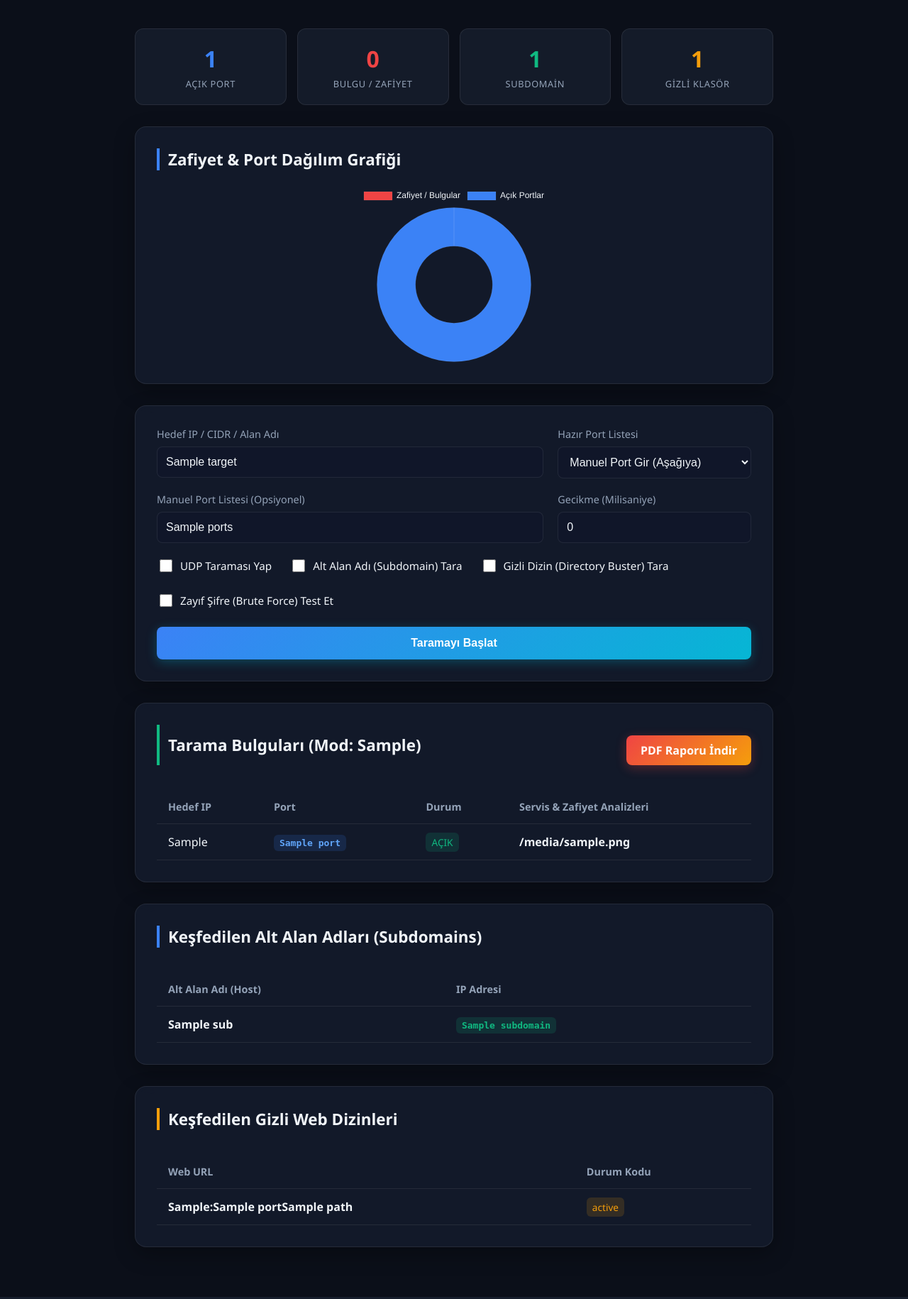
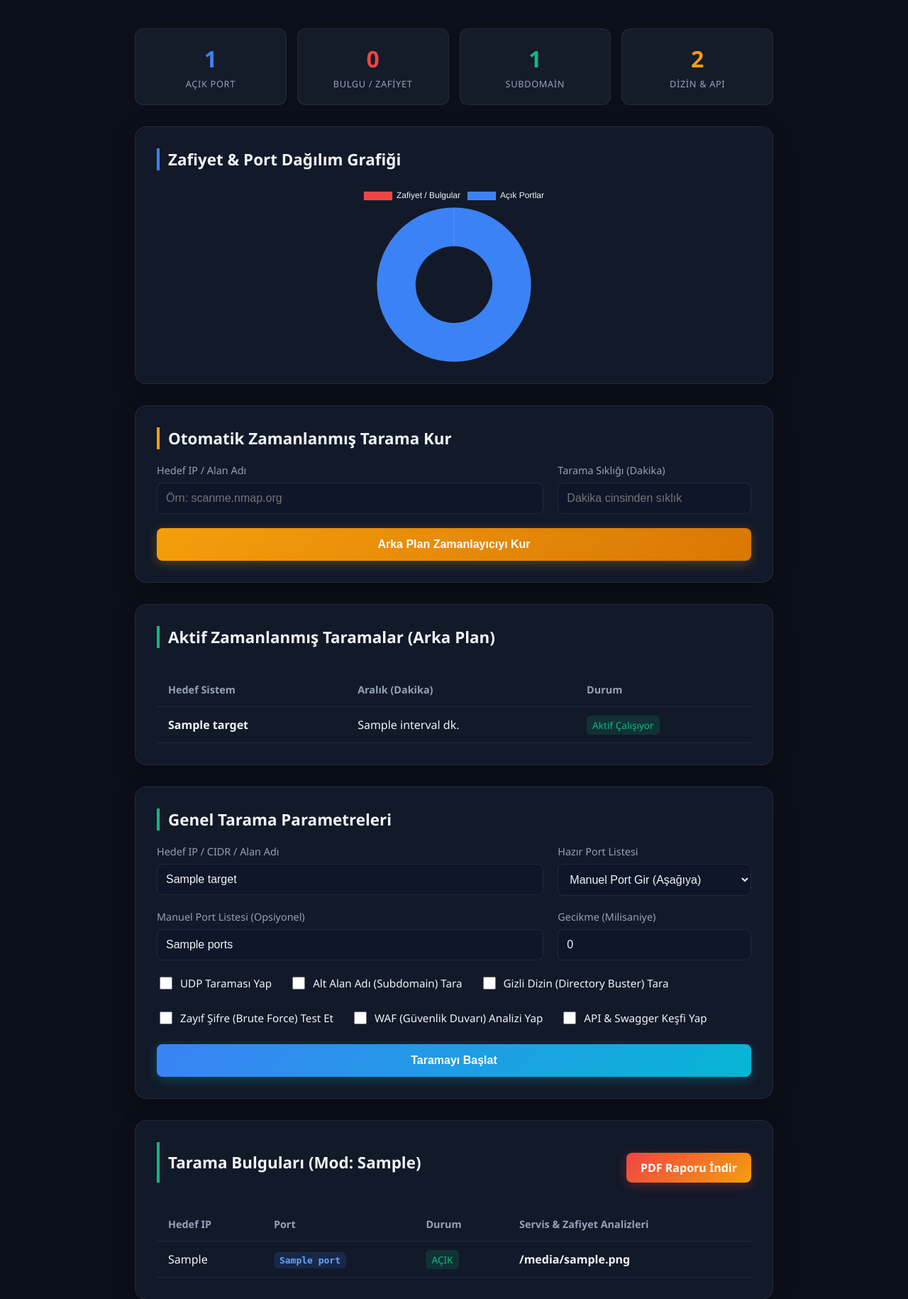
Before and after one commit to Muhammetbilbay/PortShield-Scanner, a FastAPI app: template templates/index.html in a window 1280 px wide. Shown: the part 135-1965 px from the top of the page at 71% size. Run offline with FastAPI, Linux system fonts and the light colour scheme; the template is opened without the code that fills it: most values are stand-ins (such as "Sample title", 1, 10 or a date in 2020).

Commit message:
Add WAF protection detection, Swagger API discovery, and background scheduled scans

```diff
--- a/app.py
+++ b/app.py
@@ -1,4 +1,4 @@
-from fastapi import FastAPI, Request, Form
+from fastapi import FastAPI, Request, Form, BackgroundTasks
 from fastapi.responses import HTMLResponse, StreamingResponse
 from fastapi.templating import Jinja2Templates
 import scanner
@@ -29,7 +29,6 @@ try:
 except Exception:
     pass
 
-
 # Tarama sonuçlarını geçici olarak hafızada saklayan değişken
 last_scan_results = {
     "target": "",
@@ -37,12 +36,37 @@ last_scan_results = {
     "scan_mode": "",
     "results": [],
     "subdomains": [],
-    "directories": []
+    "directories": [],
+    "apis": []
 }
+
+# Zamanlanmış görevler listesi
+scheduled_scans = []
+
+async def run_scheduled_scan(target: str, interval_seconds: int, email: str = None):
+    """
+    Arka planda belirli aralıklarla çalışacak zamanlanmış tarama görevi.
+    """
+    while True:
+        await asyncio.sleep(interval_seconds)
+        open_ports = []
+        targets = scanner.parse_targets(target)
+        if targets:
+            await scanner.async_scan_manager(
+                targets=targets,
+                ports=scanner.TOP_PORTS[10],
+                timeout=1.0,
+                delay=0,
+                scan_mode="TCP",
+                open_ports=open_ports,
+                max_workers=50
+            )
+            # Tarama tamamlandı mesajını konsola ve loglara yaz
+            print(f"[ZAMANLAYICI] {target} adresi otomatik olarak tarandı. Açık port adeti: {len(open_ports)}")
 
 @app.get("/", response_class=HTMLResponse)
 async def home(request: Request):
-    return templates.TemplateResponse(request=request, name="index.html", context={"results": None, "subdomains": None, "directories": None, "error": None})
+    return templates.TemplateResponse(request=request, name="index.html", context={"results": None, "subdomains": None, "directories": None, "apis": None, "error": None, "scheduled": scheduled_scans})
 
 @app.post("/scan", response_class=HTMLResponse)
 async def scan(
@@ -54,7 +78,9 @@ async def scan(
     udp: bool = Form(False),
     subdomain_scan: bool = Form(False),
     dir_scan: bool = Form(False),
-    brute_force: bool = Form(False)
+    brute_force: bool = Form(False),
+    waf_detect: bool = Form(False),
+    api_scan: bool = Form(False)
 ):
     open_ports = []
     scan_mode = "UDP" if udp else "TCP"
@@ -64,7 +90,7 @@ async def scan(
     targets = scanner.parse_targets(target)
     if not targets:
         error_msg = "Geçersiz hedef adresi girdiniz!"
-        return templates.TemplateResponse(request=request, name="index.html", context={"results": None, "subdomains": None, "directories": None, "error": error_msg})
+        return templates.TemplateResponse(request=request, name="index.html", context={"results": None, "subdomains": None, "directories": None, "apis": None, "error": error_msg, "scheduled": scheduled_scans})
 
     # Portları belirle
     if top_ports > 0:
@@ -86,7 +112,8 @@ async def scan(
         scan_mode=scan_mode,
         open_ports=open_ports,
         max_workers=100,
-        brute_force=brute_force
+        brute_force=brute_force,
+        waf_detect=waf_detect
     )
 
     # Sonuçları formatla
@@ -118,6 +145,20 @@ async def scan(
                         "status": status
                     })
 
+    # Opsiyonel: API & Swagger Keşfi
+    apis_list = []
+    if api_scan:
+        for ip, port, banner, warnings in open_ports:
+            if port in [80, 8080, 443, 8443]:
+                found_apis = await scanner.discover_api_endpoints(ip, port)
+                for path, status in found_apis:
+                    apis_list.append({
+                        "ip": ip,
+                        "port": port,
+                        "path": path,
+                        "status": status
+                    })
+
     # Sonuçları PDF indirme için sakla
     global last_scan_results
     last_scan_results = {
@@ -126,18 +167,38 @@ async def scan(
         "scan_mode": scan_mode,
         "results": results_list,
         "subdomains": subdomains_list,
-        "directories": directories_list
+        "directories": directories_list,
+        "apis": apis_list
     }
 
     return templates.TemplateResponse(request=request, name="index.html", context={
         "results": results_list,
         "subdomains": subdomains_list,
         "directories": directories_list,
+        "apis": apis_list,
         "target": target,
         "ports": ports_str,
         "scan_mode": scan_mode,
-        "error": None
+        "error": None,
+        "scheduled": scheduled_scans
     })
+
+@app.post("/schedule")
+async def schedule(
+    background_tasks: BackgroundTasks,
+    target: str = Form(...),
+    interval: int = Form(...)
+):
+    """
+    Belirtilen hedef için arka plan görevi olarak otomatik tarama kurar.
+    """
+    interval_seconds = interval * 60 # Dakikayı saniyeye çevir
+    background_tasks.add_task(run_scheduled_scan, target, interval_seconds)
+    scheduled_scans.append({
+        "target": target,
+        "interval": interval
+    })
+    return HTMLResponse("<script>alert('Zamanlanmış Tarama Arka Planda Başlatıldı!'); window.location.href='/';</script>")
 
 @app.get("/download/pdf")
 async def download_pdf():
@@ -272,6 +333,31 @@ async def download_pdf():
         ]))
         story.append(t_dir)
 
+    # API Dokümantasyon Bulguları
+    if last_scan_results.get("apis"):
+        story.append(Spacer(1, 15))
+        story.append(Paragraph("Keşfedilen API ve Swagger Dokümantasyonları", h2_style))
+        api_data = [[
+            Paragraph("API Adresi (URL)", header_cell_style),
+            Paragraph("Durum Kodu", header_cell_style)
+        ]]
+        for item in last_scan_results["apis"]:
+            api_data.append([
+                Paragraph(f"{item['ip']}:{item['port']}{item['path']}", cell_style),
+                Paragraph(str(item['status']), cell_style)
+            ])
+        t_api = Table(api_data, colWidths=[400, 140])
+        t_api.setStyle(TableStyle([
+            ('BACKGROUND', (0,0), (-1,0), colors.HexColor('#1A365D')),
+            ('ALIGN', (0,0), (-1,-1), 'LEFT'),
+            ('VALIGN', (0,0), (-1,-1), 'TOP'),
+            ('BOTTOMPADDING', (0,0), (-1,-1), 6),
+            ('TOPPADDING', (0,0), (-1,-1), 6),
+            ('GRID', (0,0), (-1,-1), 1, colors.grey),
+            ('ROWBACKGROUNDS', (0,1), (-1,-1), [colors.white, colors.HexColor('#F7FAFC')])
+        ]))
+        story.append(t_api)
+
     doc.build(story)
     buffer.seek(0)
     return StreamingResponse(buffer, media_type="application/pdf", headers={"Content-Disposition": "attachment; filename=portshield_rapor.pdf"})
--- a/templates/index.html
+++ b/templates/index.html
@@ -308,8 +308,8 @@
                 <div class="stat-label">Subdomain</div>
             </div>
             <div class="stat-card">
-                <div class="stat-val" style="color: var(--accent-yellow);">{{ directories | length }}</div>
-                <div class="stat-label">Gizli Klasör</div>
+                <div class="stat-val" style="color: var(--accent-yellow);">{{ directories | length + apis | length }}</div>
+                <div class="stat-label">Dizin & API</div>
             </div>
         </div>
 
@@ -326,7 +326,58 @@
         {% endif %}
         {% endif %}
 
+        <!-- Zamanlama Ayarları Formu -->
         <div class="card">
+            <div class="results-header" style="border-left-color: var(--accent-yellow);">
+                <h2>Otomatik Zamanlanmış Tarama Kur</h2>
+            </div>
+            <form action="/schedule" method="POST">
+                <div class="form-grid">
+                    <div class="form-group">
+                        <label for="sched_target">Hedef IP / Alan Adı</label>
+                        <input type="text" id="sched_target" name="target" required placeholder="Örn: scanme.nmap.org">
+                    </div>
+                    <div class="form-group">
+                        <label for="interval">Tarama Sıklığı (Dakika)</label>
+                        <input type="number" id="interval" name="interval" required min="1" placeholder="Dakika cinsinden sıklık">
+                    </div>
+                </div>
+                <button type="submit" class="btn" style="background: linear-gradient(135deg, #f59e0b, #d97706); box-shadow: 0 4px 15px rgba(245,158,11,0.3);">Arka Plan Zamanlayıcıyı Kur</button>
+            </form>
+        </div>
+
+        {% if scheduled %}
+        <div class="card">
+            <div class="results-header" style="border-left-color: var(--accent-green);">
+                <h2>Aktif Zamanlanmış Taramalar (Arka Plan)</h2>
+            </div>
+            <div style="overflow-x: auto;">
+                <table>
+                    <thead>
+                        <tr>
+                            <th>Hedef Sistem</th>
+                            <th>Aralık (Dakika)</th>
+                            <th>Durum</th>
+                        </tr>
+                    </thead>
+                    <tbody>
+                        {% for item in scheduled %}
+                        <tr>
+                            <td><strong>{{ item.target }}</strong></td>
+                            <td>{{ item.interval }} dk.</td>
+                            <td><span class="status-badge">Aktif Çalışıyor</span></td>
+                        </tr>
+                        {% endfor %}
+                    </tbody>
+                </table>
+            </div>
+        </div>
+        {% endif %}
+
+        <div class="card">
+            <div class="results-header" style="border-left-color: var(--accent-green);">
+                <h2>Genel Tarama Parametreleri</h2>
+            </div>
             {% if error %}
             <div class="error-banner">
                 ⚠️ {{ error }}
@@ -377,6 +428,14 @@
                     <label class="checkbox-group">
                         <input type="checkbox" id="brute_force" name="brute_force" value="true">
                         Zayıf Şifre (Brute Force) Test Et
+                    </label>
+                    <label class="checkbox-group">
+                        <input type="checkbox" id="waf_detect" name="waf_detect" value="true">
+                        WAF (Güvenlik Duvarı) Analizi Yap
+                    </label>
+                    <label class="checkbox-group">
+                        <input type="checkbox" id="api_scan" name="api_scan" value="true">
+                        API & Swagger Keşfi Yap
                     </label>
                 </div>
 
@@ -480,6 +539,32 @@
             </div>
         </div>
         {% endif %}
+
+        {% if apis %}
+        <div class="card">
+            <div class="results-header" style="border-left-color: var(--accent-blue);">
+                <h2>Keşfedilen API & Swagger Dokümantasyon Yolları</h2>
+            </div>
+            <div style="overflow-x: auto;">
+                <table>
+                    <thead>
+                        <tr>
+                            <th>API Adresi (URL)</th>
+                            <th>Durum Kodu</th>
+                        </tr>
+                    </thead>
+                    <tbody>
+                        {% for item in apis %}
+                        <tr>
+                            <td><strong>{{ item.ip }}:{{ item.port }}{{ item.path }}</strong></td>
+                            <td><span class="status-badge" style="background: rgba(59, 130, 246, 0.15); color: var(--accent-blue);">{{ item.status }}</span></td>
+                        </tr>
+                        {% endfor %}
+                    </tbody>
+                </table>
+            </div>
+        </div>
+        {% endif %}
     </div>
 
     {% if results %}
```
Also changed, not shown: scanner.py (+47 -3 lines).
